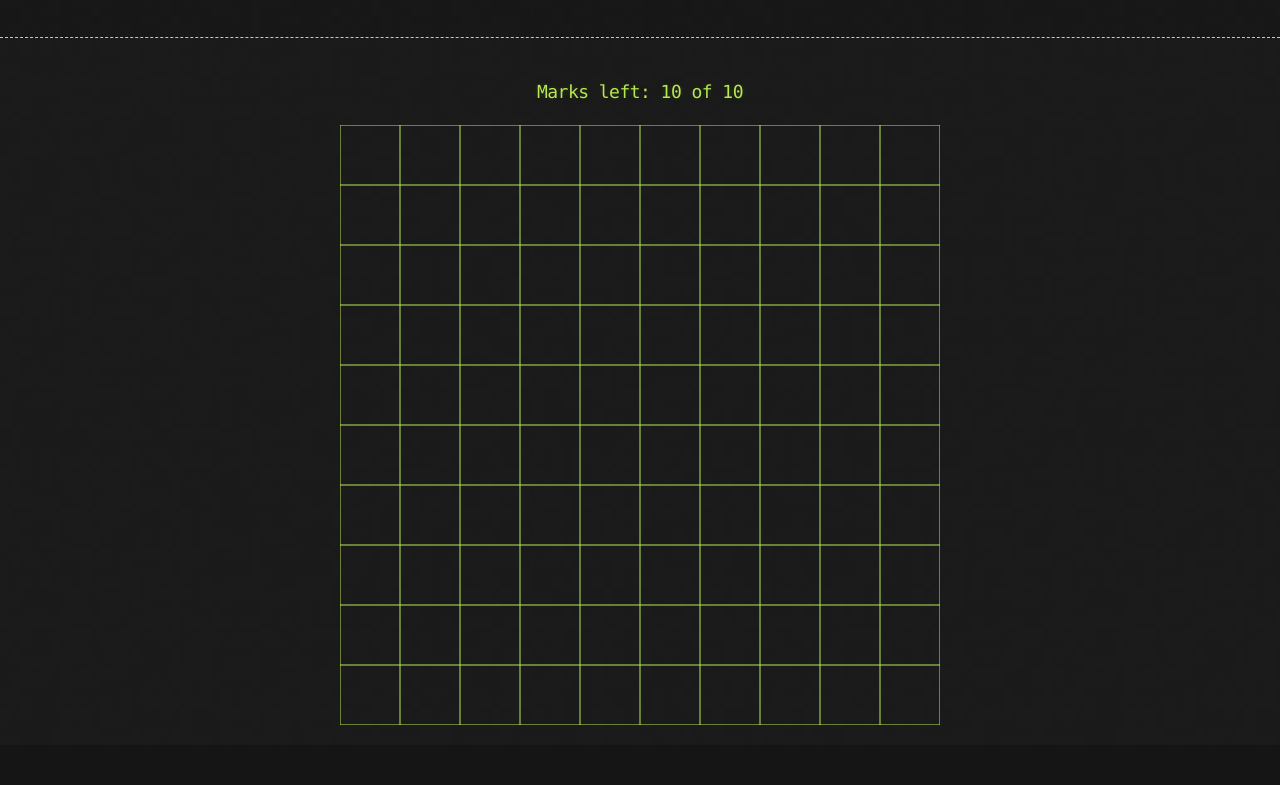
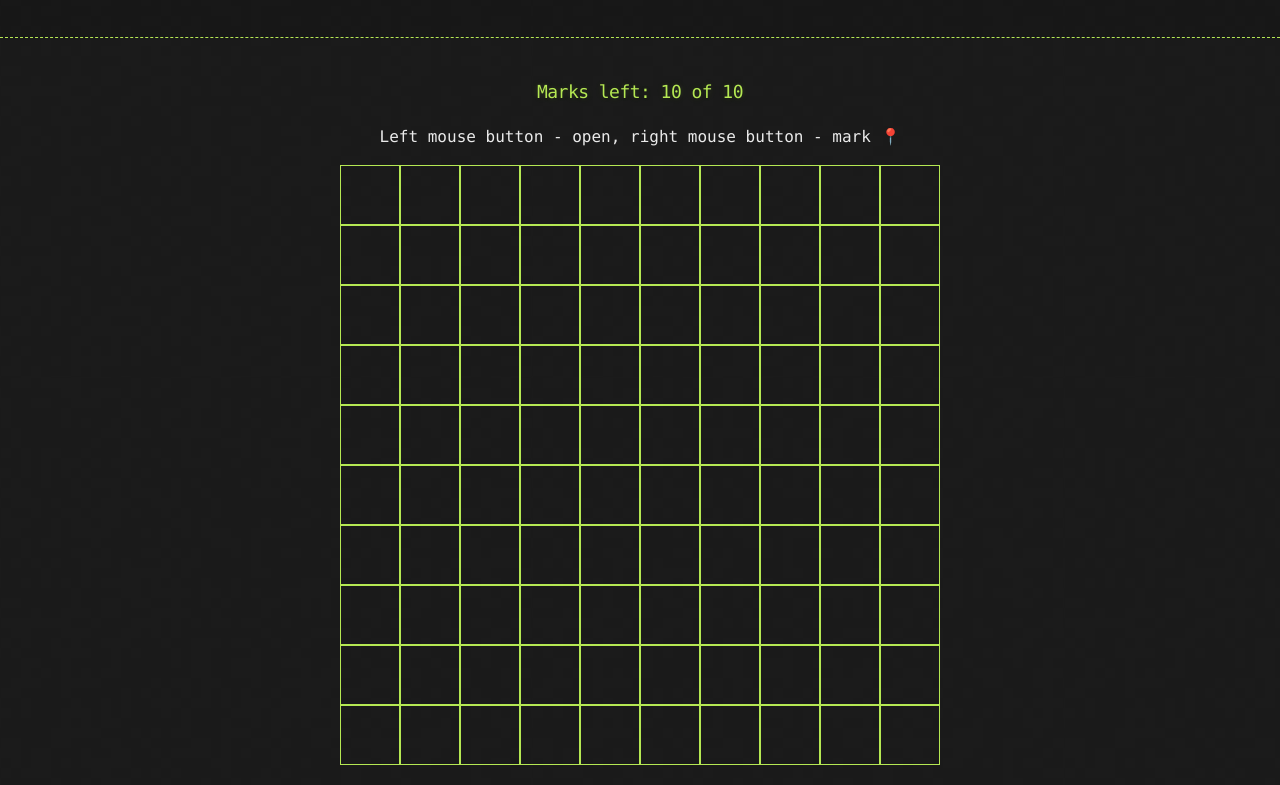
Before and after one commit to kondratyev-nv/minesweeper, a website built with webpack: page src/index.html in a window 1280 px wide. Shown: the part 155-940 px from the top of the page. Before the commit the page ends 900 px from the top, so only its background shows below. Built offline with nearby package versions, Linux system fonts and the light colour scheme.

Commit message:
Fix changing line width, add emoji

```diff
--- a/src/index.html
+++ b/src/index.html
@@ -2,7 +2,7 @@
 
 <head>
     <meta charset="utf-8">
-    <title>Minesweeper</title>
+    <title>💣Minesweeper</title>
 </head>
 
 <body>
@@ -21,6 +21,7 @@
     <div class="container">
         <section id="main_content">
             <h3 id="minesweeper-status" style="text-align: center;"></h3>
+            <center><p>Left mouse button - open, right mouse button - mark 📍</p></center>
             <canvas id="minesweeper-canvas" width="600" height="600">
                 Sorry, your browser doesn't support the &lt;canvas&gt; element.
             </canvas>
--- a/src/scripts/View.js
+++ b/src/scripts/View.js
@@ -8,12 +8,14 @@ function View(canvas, statusText, minesweeper) {
     this.w = minesweeper.width();
     this.h = minesweeper.height();
     this.n = minesweeper.getTotalMinesCount();
+
     minesweeper.onMineFound.add((x, y) => this.onMineFound(x, y));
     minesweeper.onTileOpened.add((x, y, v) => this.fillTile(x, y, v, "#b5e853"));
-    minesweeper.onMarkTile.add((x, y) => this.fillTile(x, y, "M", "#ff0000"));
+    minesweeper.onMarkTile.add((x, y) => this.fillTile(x, y, "📍"));
     minesweeper.onUnmarkTile.add((x, y) => this.clearTile(x, y));
-    minesweeper.onWin.add(() => this.showMessage("You won!"));
-    this.drawMesh(this.ctx, this.canvas.width, this.canvas.height,
+    minesweeper.onWin.add(() => this.showMessage("You won! 🎉"));
+
+    this.drawMesh(this.canvas.width, this.canvas.height,
         (this.canvas.width / this.w), (this.canvas.height / this.h));
 };
 
@@ -26,8 +28,9 @@ View.prototype.showMarkInfo = function () {
     this.showMessage("Marks left: " + markInfo.left + " of " + markInfo.total);
 };
 
-View.prototype.drawMesh = function (ctx, w, h, hx, hy) {
+View.prototype.drawMesh = function (w, h, hx, hy) {
     this.ctx.strokeStyle = "#b5e853";
+    this.ctx.lineWidth = 2;
     for (var x = 0; x <= w; x += hx) {
         this.ctx.moveTo(x, 0);
         this.ctx.lineTo(x, h);
@@ -52,15 +55,11 @@ View.prototype.getPosition = function (x, y) {
 };
 
 View.prototype.onMineFound = function (x, y) {
-    var p = this.getPosition(x, y);
-    this.ctx.fillStyle = "#ff0000";
-    this.ctx.clearRect(p.x, p.y, p.w, p.h);
-    this.ctx.fillRect(p.x, p.y, p.w, p.h);
-    this.ctx.stroke();
+    this.fillTile(x, y, "💥");
     this.showMessage("You lost!");
 };
 
-View.prototype.fillTile = function (x, y, value, color) {
+View.prototype.fillTile = function (x, y, value, color = "#000000") {
     var p = this.getPosition(x, y);
     this.ctx.fillStyle = color;
     this.ctx.font = "bold 30px Monaco, \"Bitstream Vera Sans Mono\", \"Lucida Console\", Terminal, monospace";
```
Also changed, not shown: README.md.
